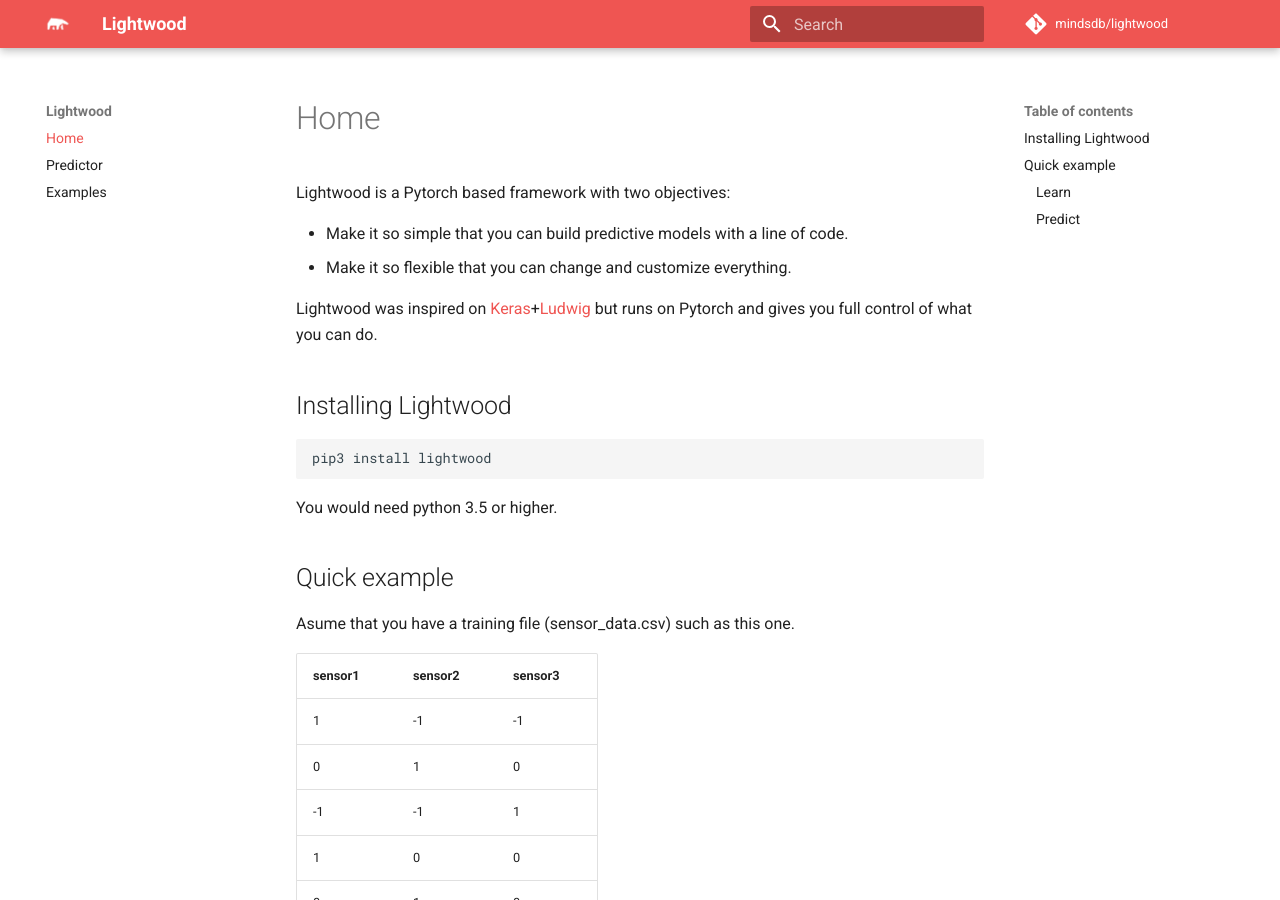
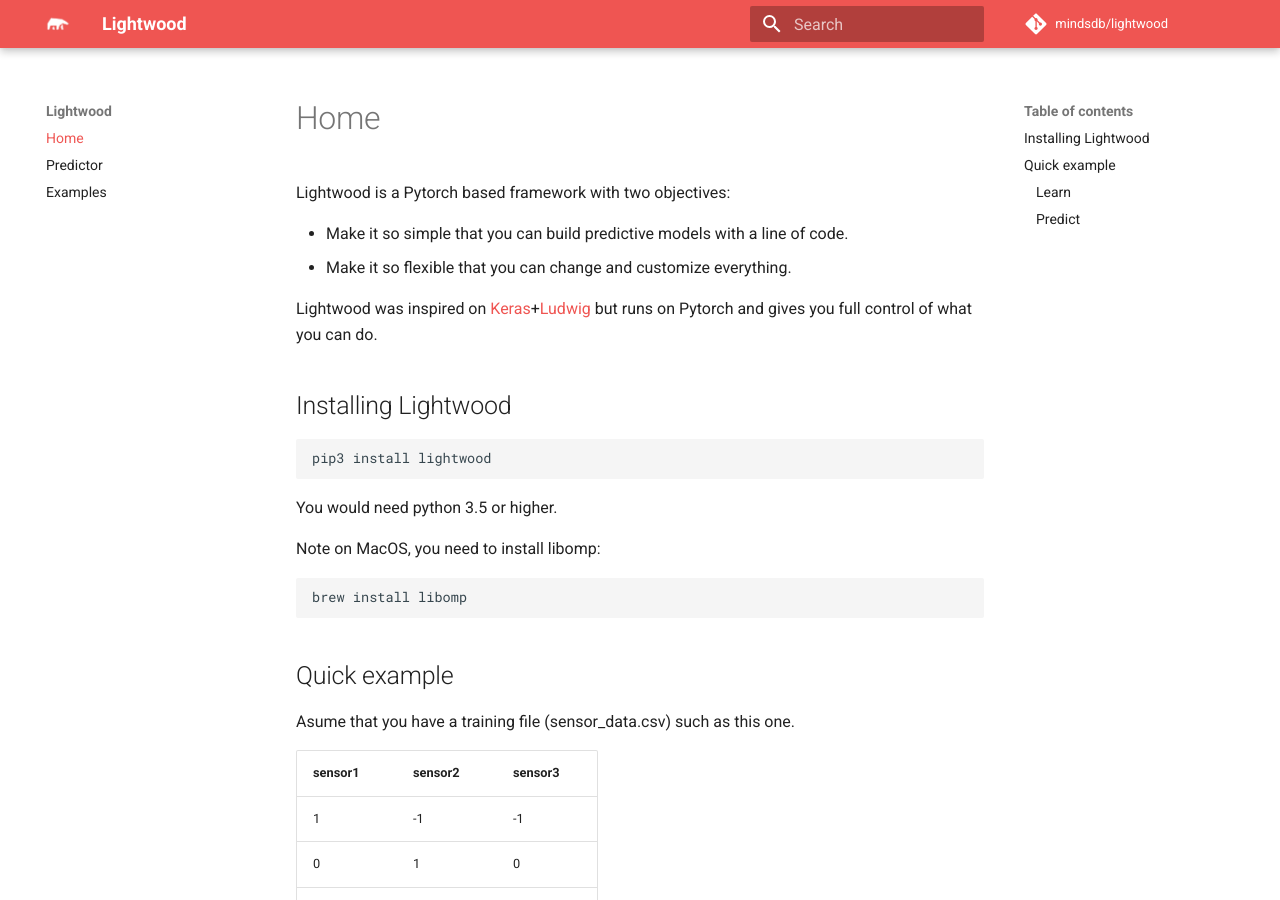
Before and after one commit to mindsdb/lightwood, an MkDocs documentation site: the page built from docs/docs/index.md, in a window 1280 px wide and 900 px high. Built offline with MkDocs 1.6.1 and Material for MkDocs 9.7.7, drawn with Linux system fonts in a browser that asks for light colours; comment, search, counter and statistics services are not loaded.

Commit message:
updating documentation on mac

````diff
--- a/docs/docs/index.md
+++ b/docs/docs/index.md
@@ -15,6 +15,12 @@
 ```
 
 You would need python 3.5 or higher.
+
+Note on MacOS, you need to install libomp:
+
+```bash
+brew install libomp
+```
 
 
 ## Quick example
````
